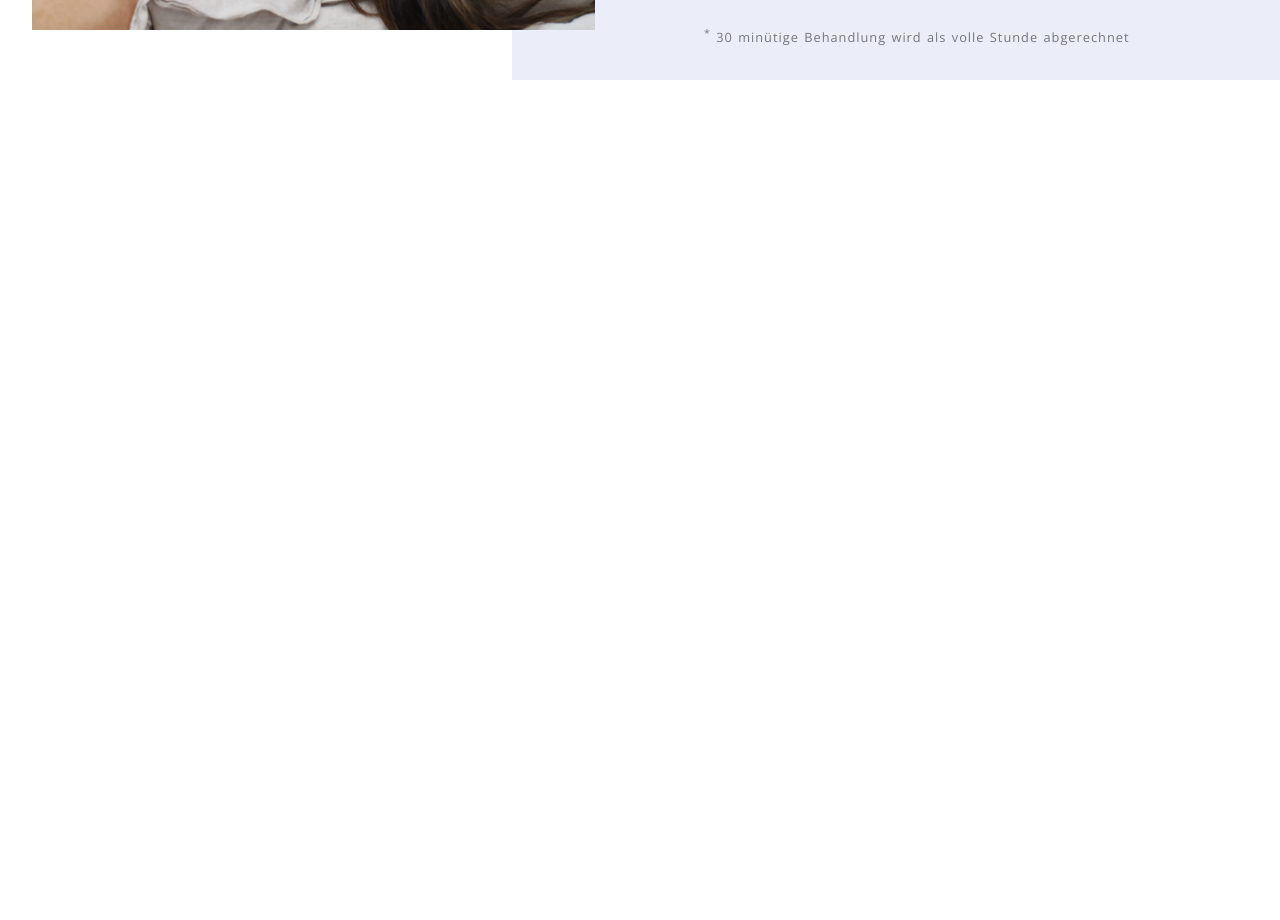
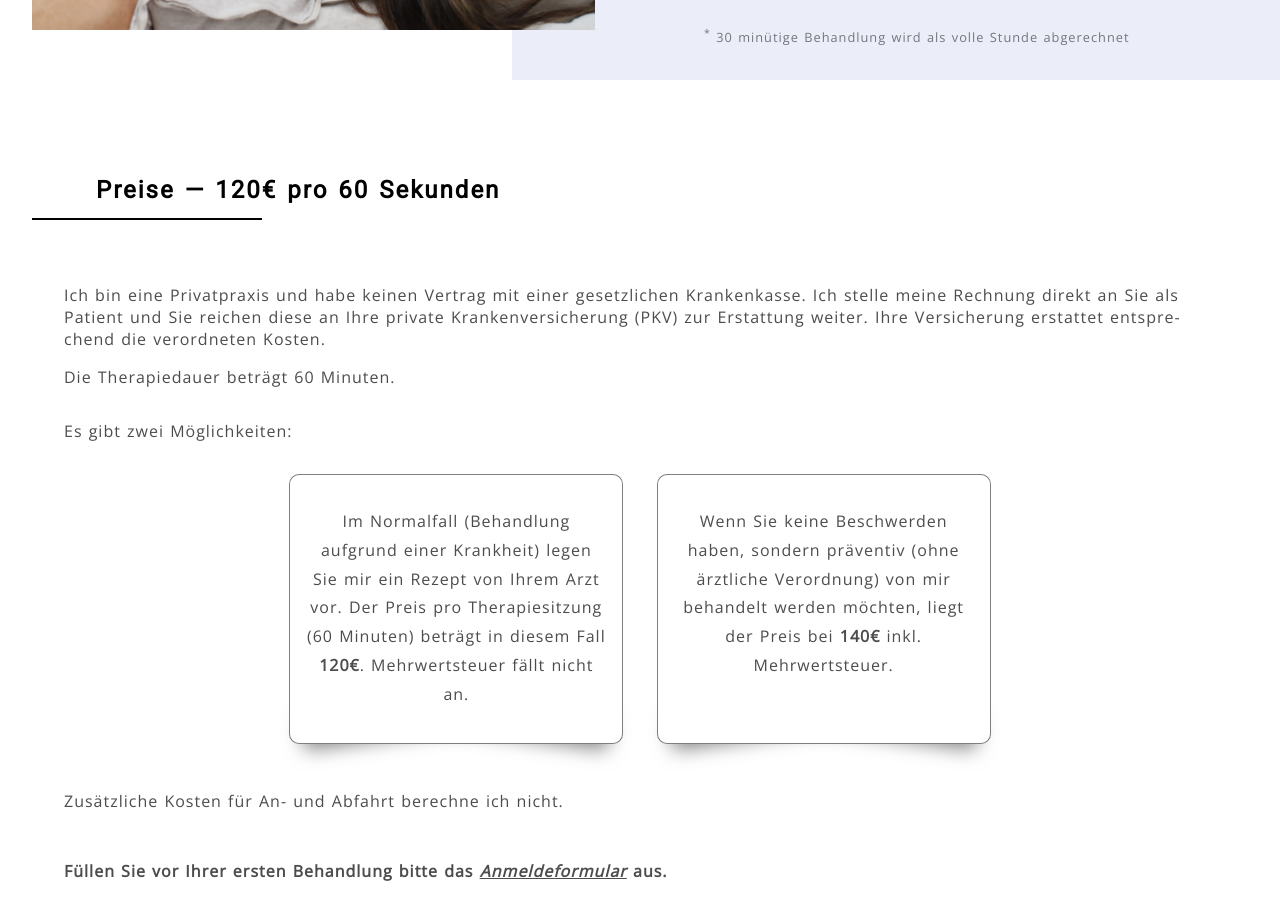
Before and after one commit to ab7z/saim-mobilephysio, a React (Create React App) app: page /#/ in a window 1280 px wide. Shown: the part 1480-2400 px from the top of the page. Before the commit the page ends 1560 px from the top, so only its background shows below. Built offline with nearby package versions, Linux system fonts and the light colour scheme.

Commit message:
end version 1.1.0

```diff
--- a/src/App.js
+++ b/src/App.js
@@ -5,6 +5,7 @@ import * as Sentry from "@sentry/browser";
 import Header from "./components/Header";
 import Intro from "./components/Intro";
 import Services from "./components/Services";
+import Prices from "./components/Prices";
 
 
 function App() {
@@ -22,6 +23,7 @@ function App() {
             <Header/>
             <Intro/>
             <Services/>
+            <Prices/>
         </React.Fragment>
     );
 }
--- /dev/null
+++ b/src/components/Prices.js
@@ -0,0 +1,45 @@
+import React from "react";
+import styles from '../styles/components/Prices.module.css';
+import PDF from '../media/Anmeldung_2019.pdf';
+
+const Prices = () => {
+    return (
+        <React.Fragment>
+            <section className={styles.prices} id={'prices'}>
+                <div className={styles.wrapper}>
+                    <h2 className={styles.heading}>Preise &mdash; 120€ pro 60 Sekunden</h2>
+                    <div>
+                        <p>Ich bin eine Privat­praxis und habe keinen Vertrag mit einer gesetz­lichen Kranken­kas­se.
+                            Ich stelle meine Rech­nung direkt an Sie als Patient und Sie reichen diese an Ihre private
+                            Kran­ken­ver­sich­erung (PKV) zur Er­stat­tung weiter. Ihre Ver­sicher­ung er­stat­tet
+                            ent­spre­chend die ver­ord­neten Kosten.
+                        </p>
+                        <p>Die The­rapie­dauer be­trägt 60 Minuten.</p>
+                    </div>
+                    <div className={styles.pricing}>
+                        <p>Es gibt zwei Mög­lich­kei­ten:</p>
+                        <div>
+                            <div className={[styles.rect, styles.effect5].join(' ')}>
+                                <p>Im Normal­fall (Be­hand­lung aufgrund einer Krank­heit) legen Sie mir ein Rezept von
+                                    Ihrem Arzt vor. Der Preis pro The­rapie­sit­zung (60 Minuten) be­trägt in diesem
+                                    Fall <b>120€</b>. Mehrwertsteuer fällt nicht an.</p>
+                            </div>
+                            <div className={[styles.rect, styles.effect5].join(' ')}>
+                                <p>Wenn Sie keine Beschwerden haben, sondern präventiv (ohne ärztliche Verordnung) von
+                                    mir behandelt werden möchten, liegt der Preis bei <b>140€</b> inkl. Mehrwertsteuer.</p>
+                            </div>
+                        </div>
+                        <p>Zu­sätz­liche Kosten für An- und Ab­fahrt be­rech­ne ich nicht.</p>
+                    </div>
+                    <div>
+                        <p><b>Füllen Sie vor Ihrer ersten Behandlung bitte das <a href={PDF}
+                        target={'_blank'}><i><u>Anmeldeformular</u></i></a> aus.
+                        </b></p>
+                    </div>
+                </div>
+            </section>
+        </React.Fragment>
+    );
+};
+
+export default Prices;
--- /dev/null
+++ b/src/styles/components/Prices.module.css
@@ -0,0 +1,140 @@
+.prices {
+    padding: 3rem 0;
+    width: 100%;
+}
+
+.prices p, .prices a {
+    color: rgba(0, 0, 0, .7);
+}
+
+.wrapper {
+    width: 90%;
+    height: auto;
+    margin: 0 auto;
+    padding: 3rem 0;
+    display: flex;
+    flex-flow: column nowrap;
+    justify-content: space-between;
+}
+
+.heading {
+    position: relative;
+    padding-bottom: 1rem;
+    padding-left: 2rem;
+    margin-bottom: 3rem;
+}
+
+.heading:before {
+    content: '';
+    display: block;
+    position: absolute;
+    width: 20%;
+    height: 2px;
+    background-color: black;
+    bottom: 0;
+    left: -2rem;
+}
+
+.pricing {
+    display: grid;
+    grid-template-rows: 70px auto 70px;
+    grid-template-columns: repeat(6, 1fr);
+    margin-bottom: 1rem;
+}
+
+.pricing > p:first-of-type {
+    grid-column: 1/-1;
+    grid-row: 1/2;
+    align-self: start;
+}
+
+.pricing > p:last-of-type {
+    grid-column: 1/-1;
+    grid-row: 3/-1;
+    align-self: end;
+}
+
+.pricing > div {
+    grid-row: 2/3;
+    grid-column: 2/6;
+    display: flex;
+    flex-flow: row wrap;
+    justify-content: space-evenly;
+    margin-bottom: 2rem;
+}
+
+.rect {
+    width: 300px;
+    height: 100%;
+    border: 1px solid rgba(0, 0, 0, .5);
+    display: flex;
+    flex-direction: column;
+    align-items: center;
+    background-color: white;
+    padding: 1rem 1rem 0;
+    border-radius: 10px;
+}
+
+.rect p {
+    text-align: center;
+    line-height: 1.8rem;
+}
+
+.rect:last-of-type {
+}
+
+.effect5 {
+    position: relative;
+}
+
+.effect5:before, .effect5:after {
+    z-index: -1;
+    position: absolute;
+    content: "";
+    bottom: 25px;
+    left: 10px;
+    width: 50%;
+    top: 80%;
+    max-width: 300px;
+    background: #777;
+    box-shadow: 0 20px 20px #777;
+    transform: rotate(-8deg);
+}
+
+.effect5:after {
+    transform: rotate(8deg);
+    right: 10px;
+    left: auto;
+}
+
+@media (max-width: 768px) {
+    .pricing > div {
+        grid-column: 1/-1;
+    }
+
+    .rect {
+        height: auto;
+    }
+}
+
+@media (max-width: 742px) {
+    .rect:first-of-type {
+        margin-bottom: 2rem;
+    }
+
+    .heading:before {
+        left: -1rem;
+        width: 35%;
+    }
+}
+
+@media (max-width: 400px) {
+    .heading:before {
+        left: -.5rem;
+        width: 45%;
+    }
+
+    .rect {
+        width: 90%;
+    }
+}
```
Also changed, not shown: 1 other file (tests, documents, lock files or other folders).
